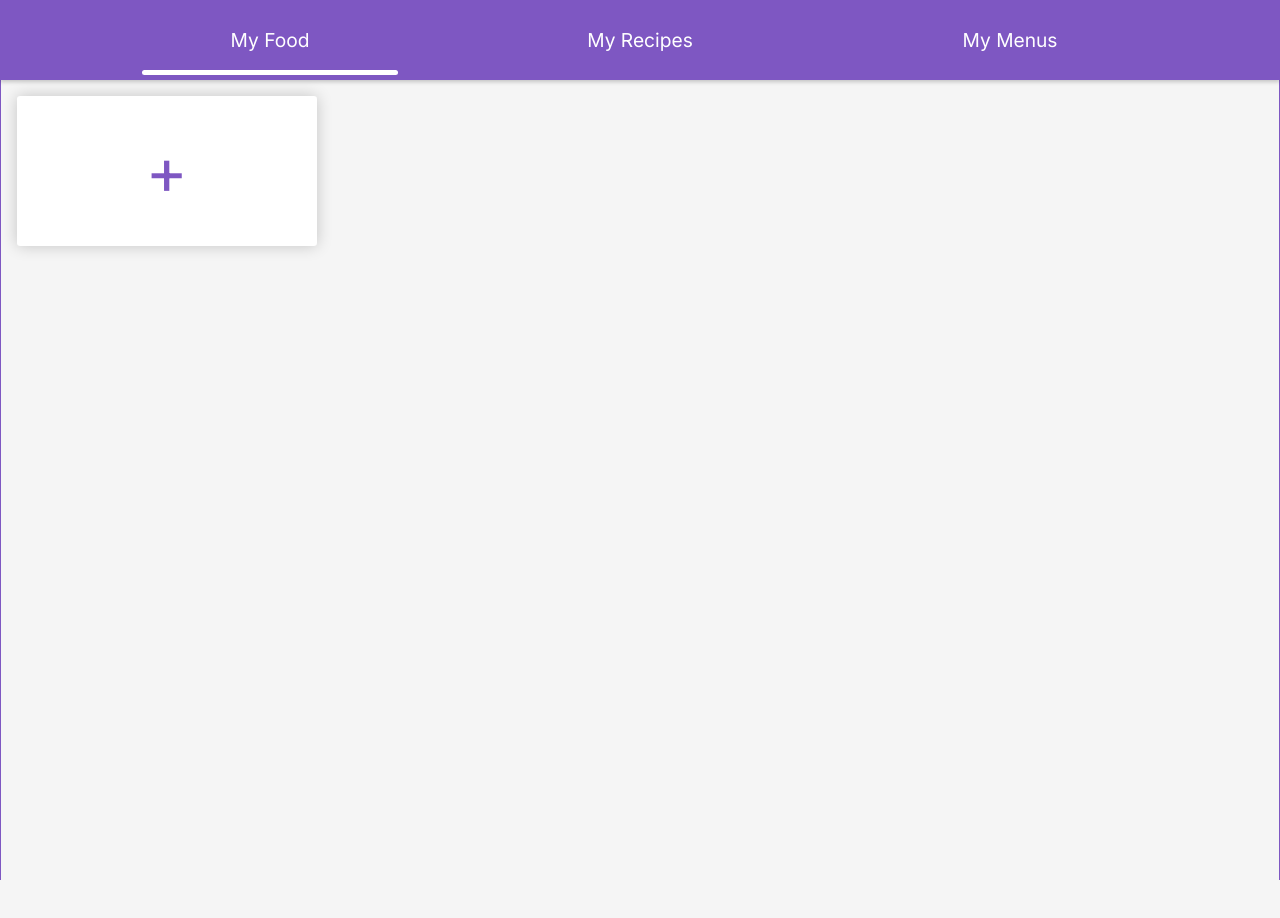
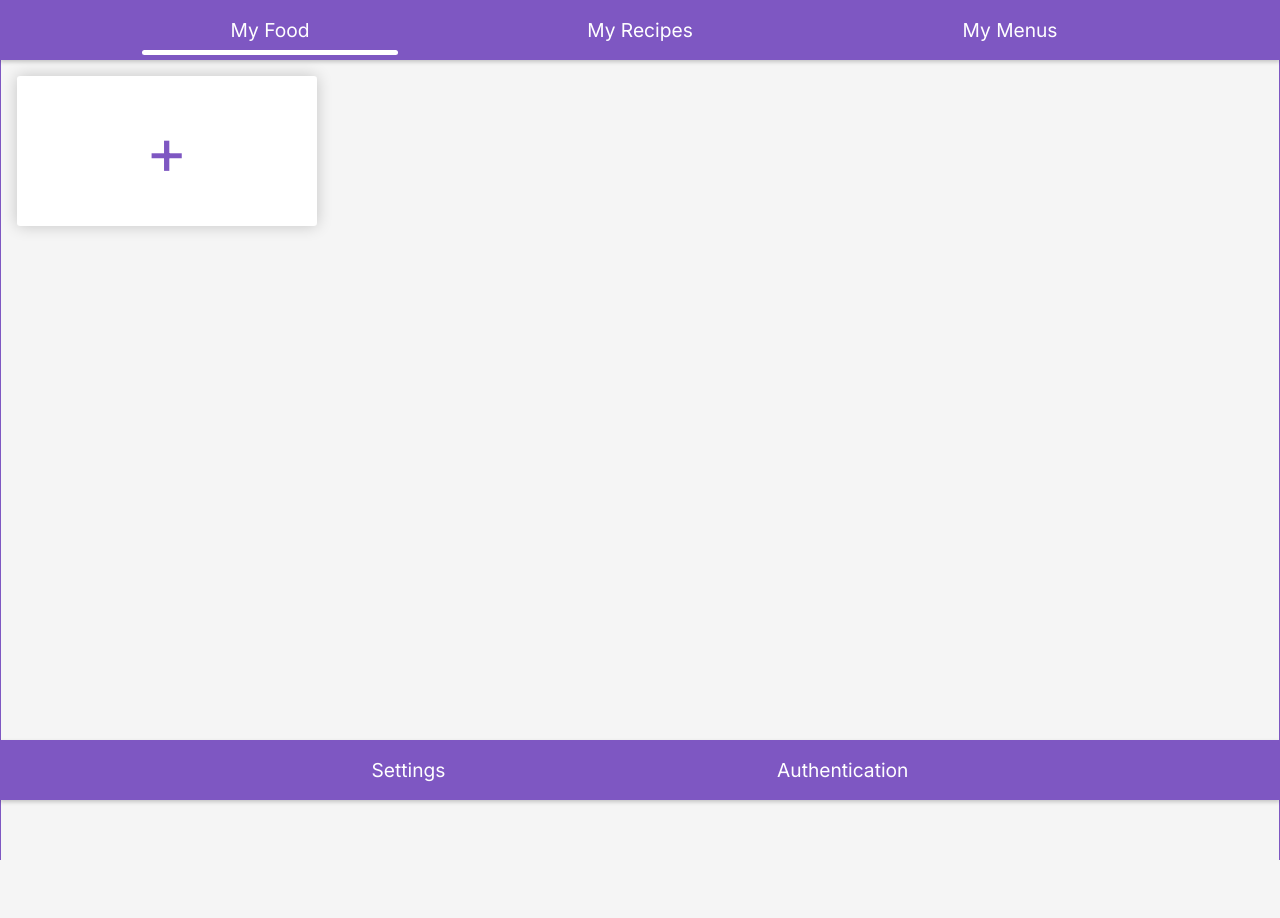
Before and after one commit to jwkaterina/nutrition, a Next.js app: page / in a window 1280 px wide. Before the commit the page ends 880 px from the top, so only its background shows below. Built offline with nearby package versions, Linux system fonts and the light colour scheme.

Commit message:
add footer

```diff
--- /dev/null
+++ b/src/app/components/navigation/footer.module.css
@@ -0,0 +1,11 @@
+.container {
+    display: flex;
+    flex-direction: column;
+    justify-content: center;
+    align-items: center;
+    height: 60px;
+    box-shadow: 0 2px 4px rgba(0, 0, 0, 0.2);
+    position: sticky;
+    bottom: 0;
+    z-index: 3;
+}
--- /dev/null
+++ b/src/app/components/navigation/footer.tsx
@@ -0,0 +1,21 @@
+'use client'
+
+import styles from "./nav-bar.module.css"
+
+interface FooterProps {
+    color: string,
+}
+
+const Footer = ({ color }: FooterProps): JSX.Element => {
+
+    return (
+        <nav className={styles.footer} style={{background: color}}>
+            <div className={styles.footer_links}>
+				<a className={styles.link} onClick={() => console.log('settings')}>Settings</a>
+				<a className={styles.link} onClick={() => console.log('auth')}>Authentication</a>
+		</div>
+        </nav>
+    )
+}
+
+export default Footer
--- a/src/app/components/navigation/nav-bar.module.css
+++ b/src/app/components/navigation/nav-bar.module.css
@@ -3,9 +3,21 @@
     flex-direction: column;
     justify-content: center;
     align-items: center;
-    height: 80px;
+    height: 60px;
     box-shadow: 0 2px 4px rgba(0, 0, 0, 0.2);
     position: relative;
+    z-index: 3;
+}
+
+.footer {
+    display: flex;
+    flex-direction: column;
+    justify-content: center;
+    align-items: center;
+    height: 60px;
+    box-shadow: 0 2px 4px rgba(0, 0, 0, 0.2);
+    position: sticky;
+    bottom: 0;
     z-index: 3;
 }
 
@@ -15,6 +27,15 @@
     justify-content: space-evenly;
     align-items: center;
     width: 100%;
+}
+
+.footer_links {
+    display: flex;
+    flex-direction: row;
+    justify-content: space-evenly;
+    align-items: center;
+    width: 100%;
+    padding: 0 40px;
 }
 
 .links {
--- a/src/app/page.tsx
+++ b/src/app/page.tsx
@@ -6,20 +6,24 @@ import Slider from '@/app/components/slider/slider';
 import MainNav from '@/app/components/navigation/main-nav';
 import OpenCardMenu from '@/app/components/navigation/menus/opencard-menu';
 import { CardOpenContext } from './context/card-context';
+import Footer from './components/navigation/footer';
 
 export default function Home(): JSX.Element {
 
   const cardOpen = useContext(CardOpenContext);
 
+  const primaryColor = "var(--primary-color)";
+
   return (
     <>
-      <NavBar color={"var(--primary-color)"}>
+      <NavBar color={primaryColor}>
         {cardOpen ?
           <OpenCardMenu
           /> :
           <MainNav/>}
       </NavBar>
       <Slider />
+      {!cardOpen && <Footer color={primaryColor} />}
     </>
   )
 }
```
Also changed, not shown: src/app/analysis/food-analysis/page.tsx (+9 -5 lines).
